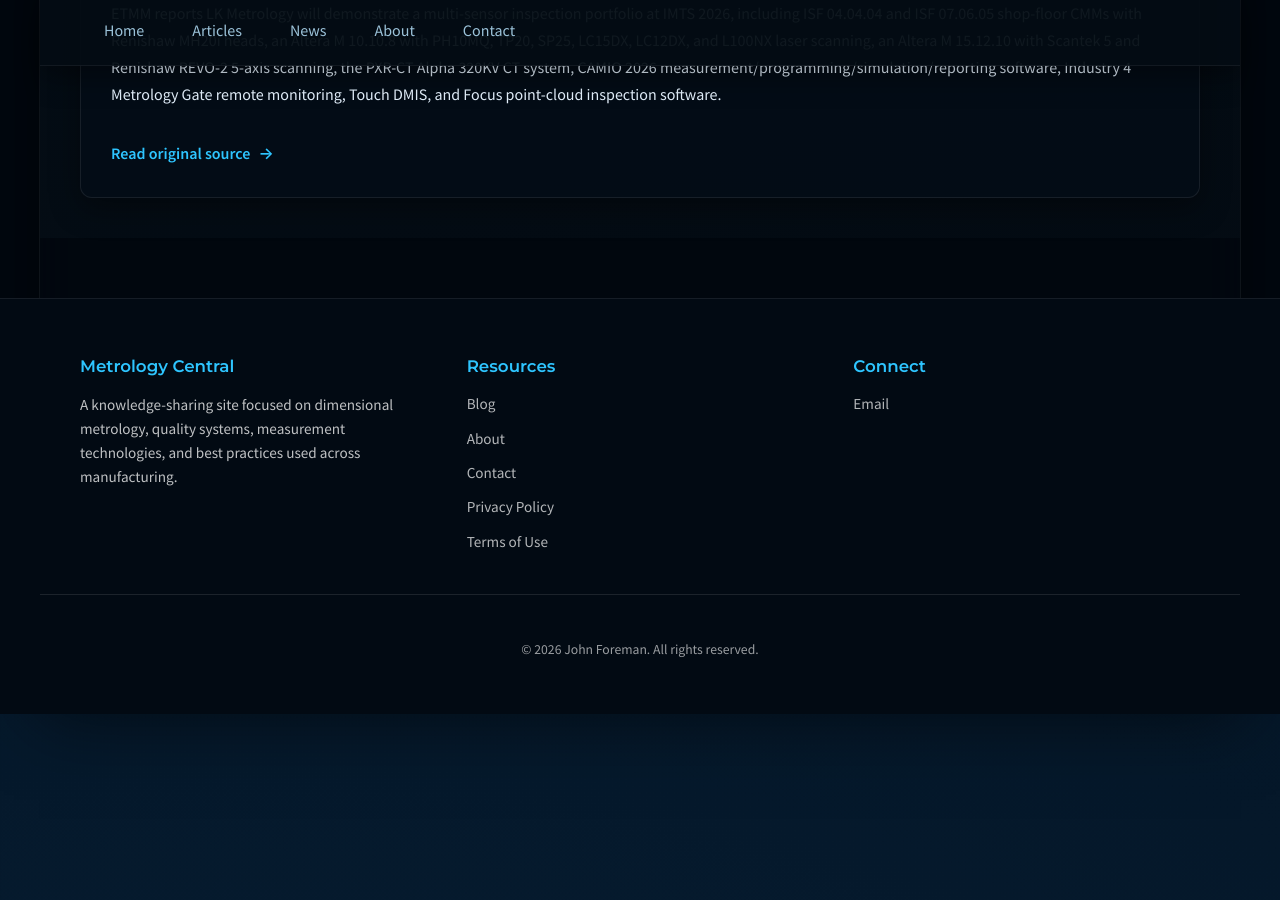
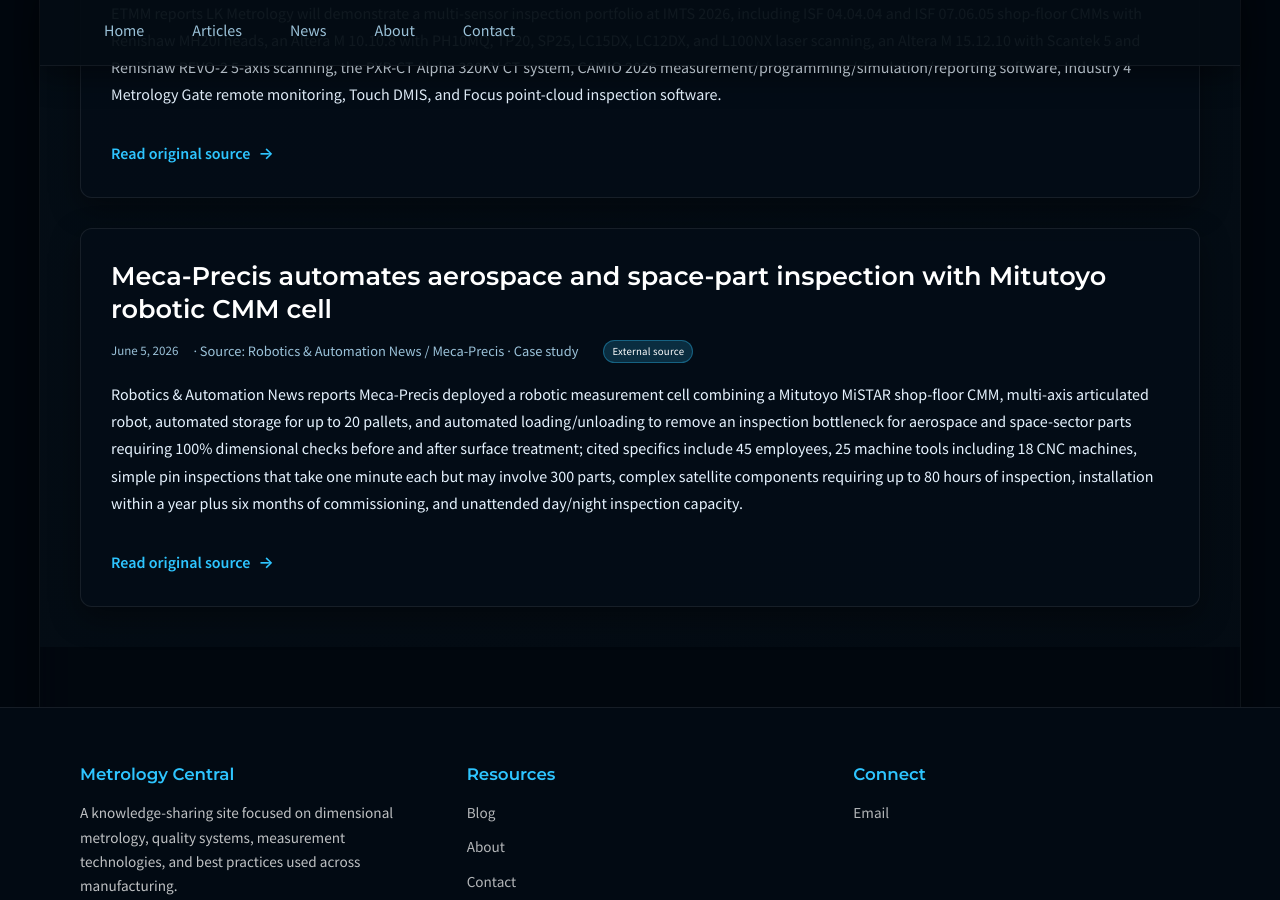
Before and after one commit to JohnForeman/MetrologyCentral, a Jekyll site: the page built from news.md, in a window 1280 px wide and 900 px high, scrolled down 9058 px. Built offline with Jekyll 4.4.1, drawn with Linux system fonts in a browser that asks for light colours; before the commit the page ends 9772 px from its top, so only the background shows below that.

Commit message:
Update manufacturing news sweep

```diff
--- a/_data/news.yml
+++ b/_data/news.yml
@@ -1446,3 +1446,10 @@
     and updates to 3D comparison and DMIS report generation for more repeatable automated
     inspection workflows.
   url: https://metrology.news/geomagic-control-x-2026-1-advances-scan-based-inspection-and-metrology-automation/
+- date: '2026-06-05'
+  title: Meca-Precis automates aerospace and space-part inspection with Mitutoyo robotic CMM cell
+  source: Robotics & Automation News / Meca-Precis
+  sector: scientific_metrology
+  kind: case_study
+  summary: Robotics & Automation News reports Meca-Precis deployed a robotic measurement cell combining a Mitutoyo MiSTAR shop-floor CMM, multi-axis articulated robot, automated storage for up to 20 pallets, and automated loading/unloading to remove an inspection bottleneck for aerospace and space-sector parts requiring 100% dimensional checks before and after surface treatment; cited specifics include 45 employees, 25 machine tools including 18 CNC machines, simple pin inspections that take one minute each but may involve 300 parts, complex satellite components requiring up to 80 hours of inspection, installation within a year plus six months of commissioning, and unattended day/night inspection capacity.
+  url: https://roboticsandautomationnews.com/2026/06/05/meca-precis-utilizes-robotic-measurement-cell-to-eliminate-inspection-bottlenecks/102297/
```
